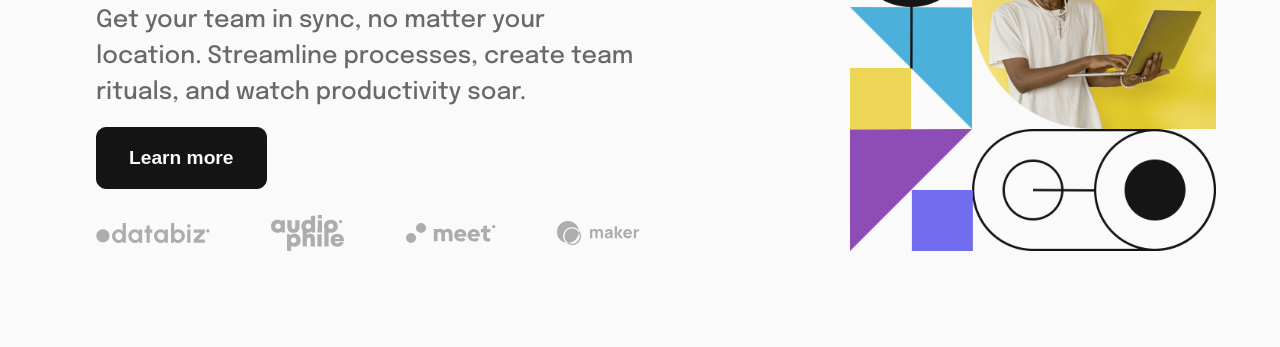
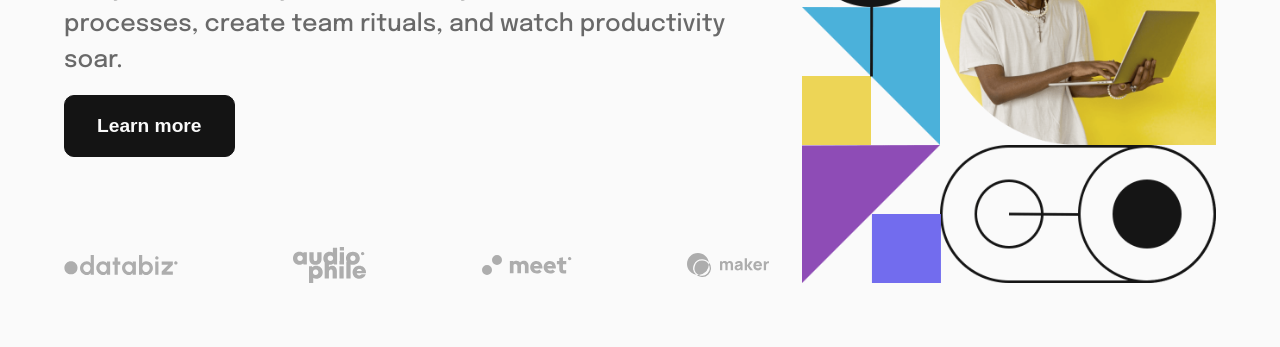
Before and after one commit to 7-Dany/Frontend-mentor, a plain HTML site: page Section-With-Dropdown-Navigation/section-with-dropdown-navigation.html in a window 1280 px wide. Shown: the part 493-840 px from the top of the page. Drawn offline with Linux system fonts and the light colour scheme.

Commit message:
Update home.css

```diff
--- a/Section-With-Dropdown-Navigation/SCSS/home.css
+++ b/Section-With-Dropdown-Navigation/SCSS/home.css
@@ -259,9 +259,9 @@ header .menu-btn {
 main {
   margin-top: 1rem;
   height: 85vh;
-  padding: 6rem;
+  padding: 4rem;
   display: grid;
-  grid-template-columns: 50% 50%;
+/*   grid-template-columns: 50% 50%; */
   grid-template-rows: 75% 25%;
   column-gap: 2rem;
 }
```
